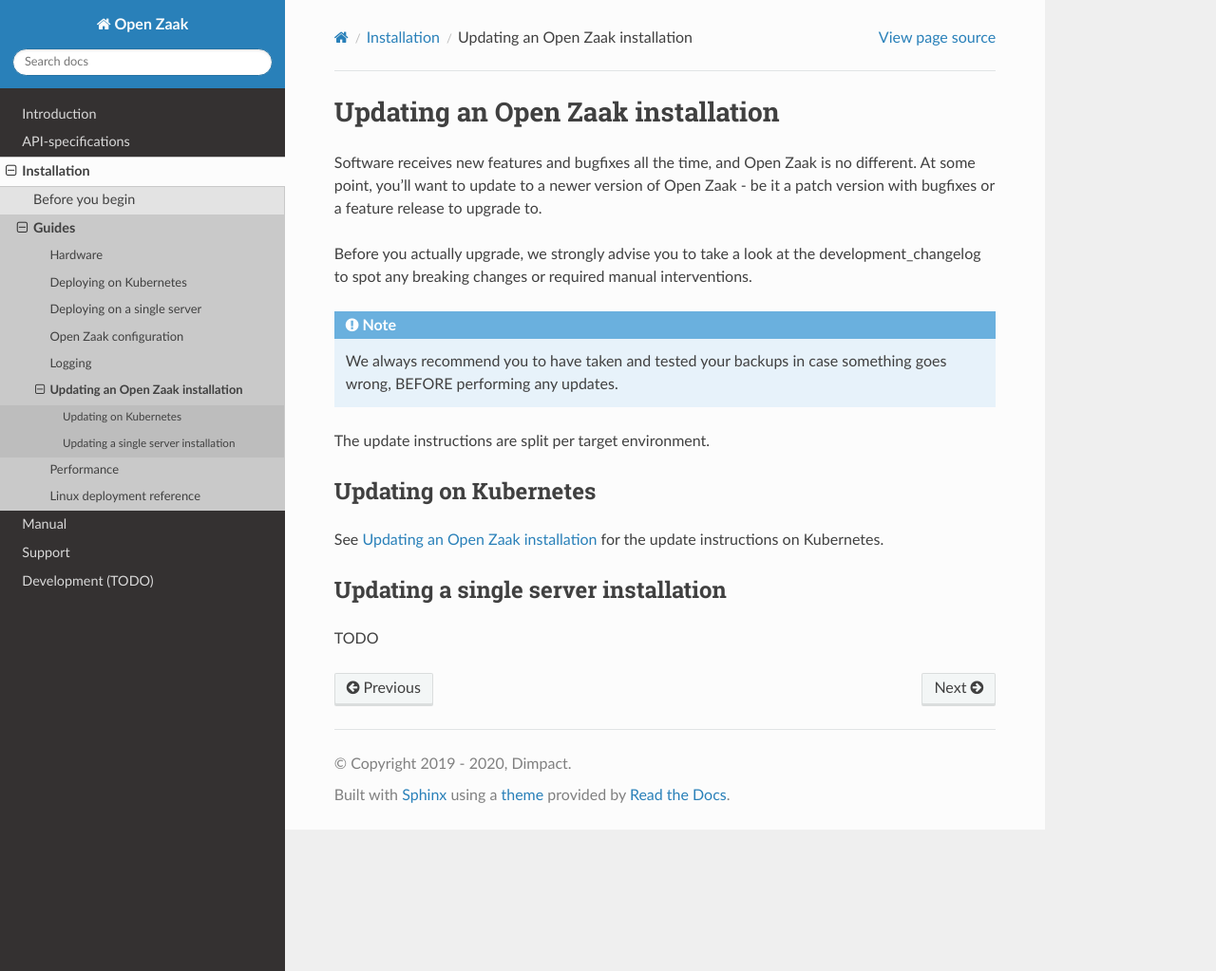
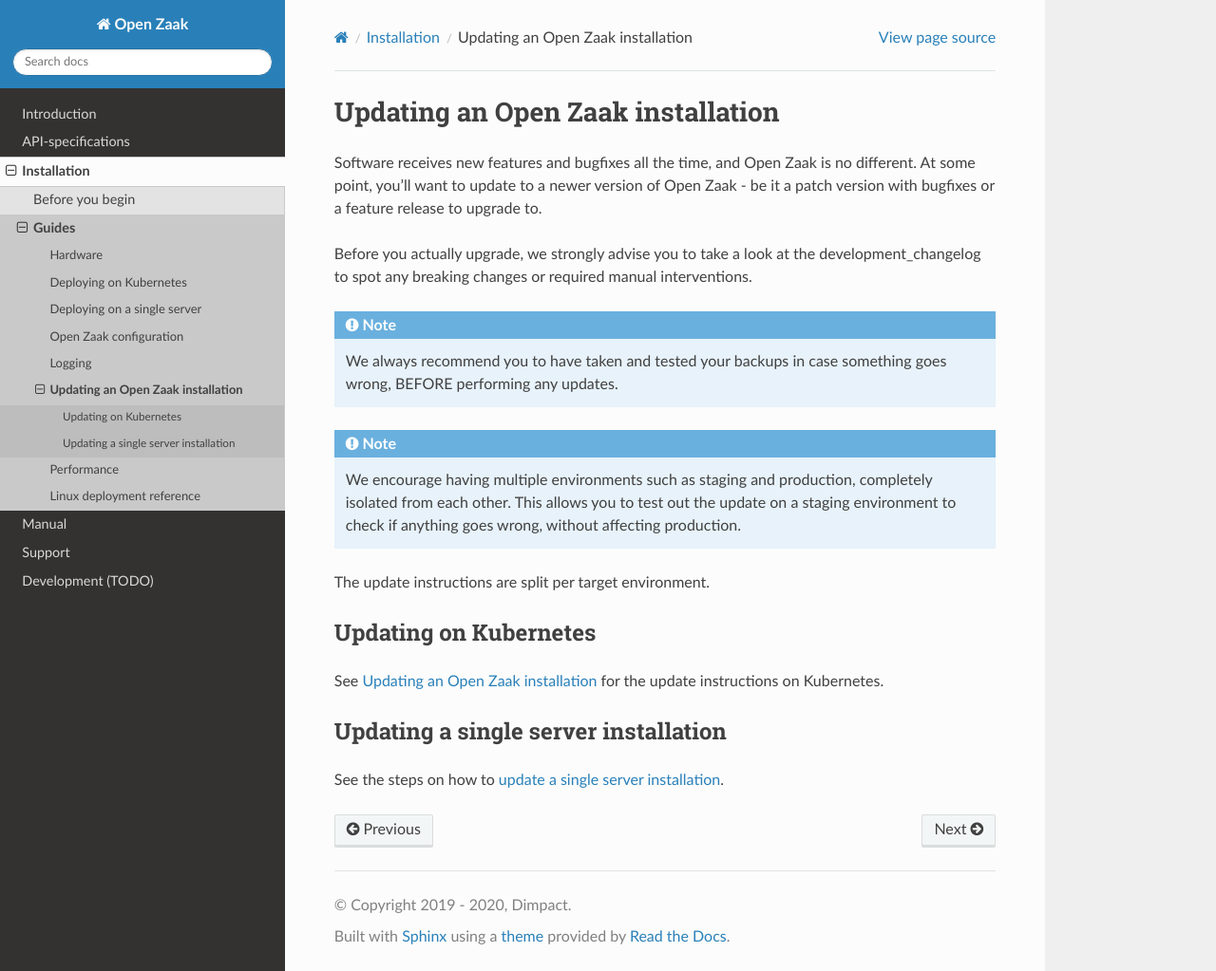
Before and after one commit to open-zaak/open-zaak, a Sphinx documentation site: the page built from docs/installation/updating.rst, in a window 1280 px wide and 1023 px high. Shown: the whole window at 95% size. Built offline with Sphinx 7.4.7 and the Read the Docs theme 2.0.0, drawn with Linux system fonts in a browser that asks for light colours; pages that are not in the unit, such as notebooks, are missing from menus.

Commit message:
:pencil: Document updating on a single-server and add general recommendations

```diff
--- a/docs/installation/updating.rst
+++ b/docs/installation/updating.rst
@@ -15,6 +15,11 @@
     We always recommend you to have taken and tested your backups in case something
     goes wrong, BEFORE performing any updates.
 
+.. note::
+    We encourage having multiple environments such as staging and production, completely
+    isolated from each other. This allows you to test out the update on a staging
+    environment to check if anything goes wrong, without affecting production.
+
 The update instructions are split per target environment.
 
 Updating on Kubernetes
@@ -25,4 +30,5 @@
 Updating a single server installation
 -------------------------------------
 
-TODO
+See the steps on how to
+:ref:`update a single server installation<deployment_containers_updating>`.
```
Also changed, not shown: docs/installation/deployment/single_server.rst (+51 -11 lines).
